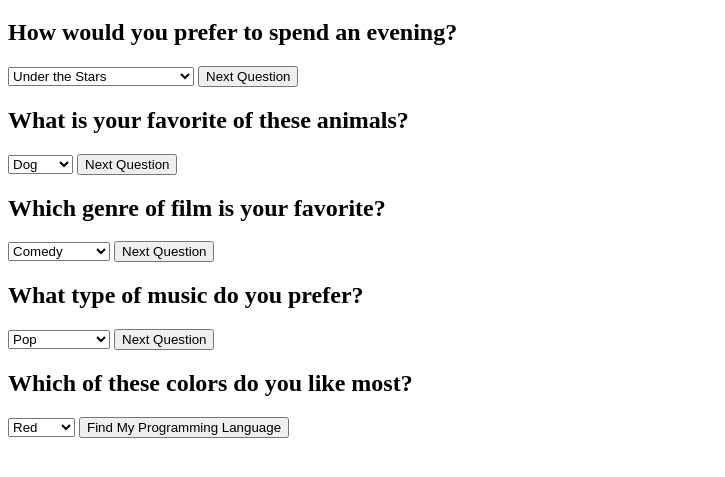
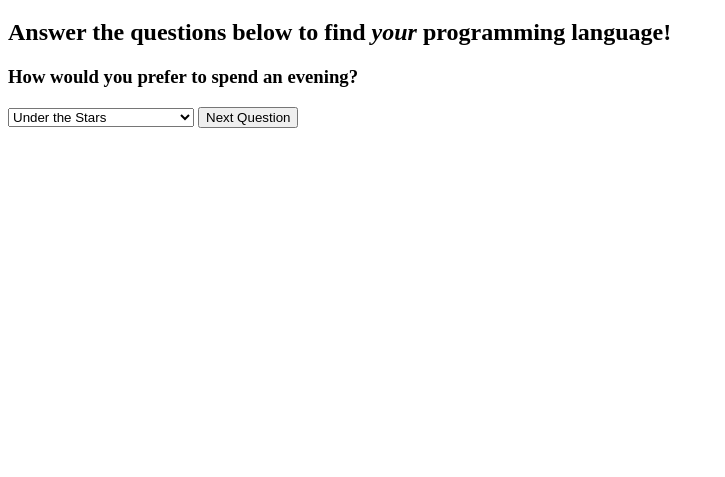
Before and after one commit to jackwillpdx/programming-languages, a plain HTML site: page index.html in a window 1280 px wide. Shown: the part 61-538 px from the top of the page, without its empty margins (0-725 px from the left). Drawn offline with Linux system fonts and the light colour scheme.

Commit message:
after lunch commit

```diff
--- a/css/styles.css
+++ b/css/styles.css
@@ -1,7 +1,3 @@
 .hidden {
     display: none;
 }
-
-#species {
-    visibility: hidden;
-}
--- a/index.html
+++ b/index.html
@@ -4,7 +4,7 @@
 <head>
   <meta charset="UTF-8">
   <meta name="viewport" content="width=device-width, initial-scale=1.0">
-  <link rel="stylesheet" href="css/styles.css" type="text.css">
+  <link rel="stylesheet" href="css/styles.css" type="text/css">
   <script src="js/scrpits.js"></script>
   <title>Document</title>
 </head>
@@ -12,7 +12,8 @@
 <body>
   <h1>Programming Language Suggestor</h1>
   <div id="night-out">
-    <h2>How would you prefer to spend an evening?</h2>
+    <h2>Answer the questions below to find <em>your</em> programming language!</h2>
+    <h3>How would you prefer to spend an evening?</h3>
     <form>
       <select id="evening">
         <option>Under the Stars</option>
@@ -25,7 +26,7 @@
   </div>
 
   <div id="species" class="hidden">
-    <h2>What is your favorite of these animals?</h2>
+    <h3>What is your favorite of these animals?</h3>
     <form>
       <select id="animal">
         <option value="dog">Dog</option>
@@ -38,7 +39,7 @@
   </div>
 
   <div id="film" class="hidden">
-    <h2>Which genre of film is your favorite?</h2>
+    <h3>Which genre of film is your favorite?</h3>
     <form>
       <select id="movie">
         <option value="comedy">Comedy</option>
@@ -52,7 +53,7 @@
   </div>
 
   <div id="music" class="hidden">
-    <h2>What type of music do you prefer?</h2>
+    <h3>What type of music do you prefer?</h3>
     <form>
       <select id="songs">
         <option value="pop">Pop</option>
@@ -66,7 +67,7 @@
   </div>
 
   <div id="color" class="hidden">
-    <h2>Which of these colors do you like most?</h2>
+    <h3>Which of these colors do you like most?</h3>
     <form>
       <select id="shade">
         <option value="red">Red</option>
--- a/js/scrpits.js
+++ b/js/scrpits.js
@@ -2,10 +2,5 @@ window.onload = function () {
   const form = document.querySelector("form");
   form.onsubmit = function (event) {
       event.preventDefault();
-
-      document.querySelector("#species").addEventListener("submit", function()){
-        document.querySelector(#film).style.visibility="visible";
-        document.querySelector("#species").style.visibility="hidden";
-      }
-    }
- };
+  }
+};
```
